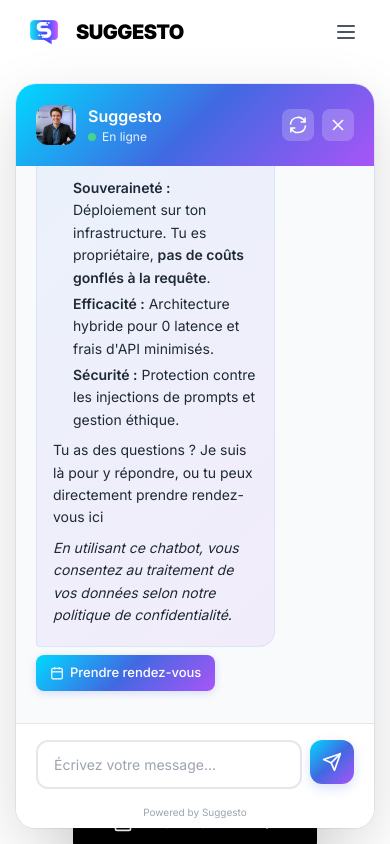
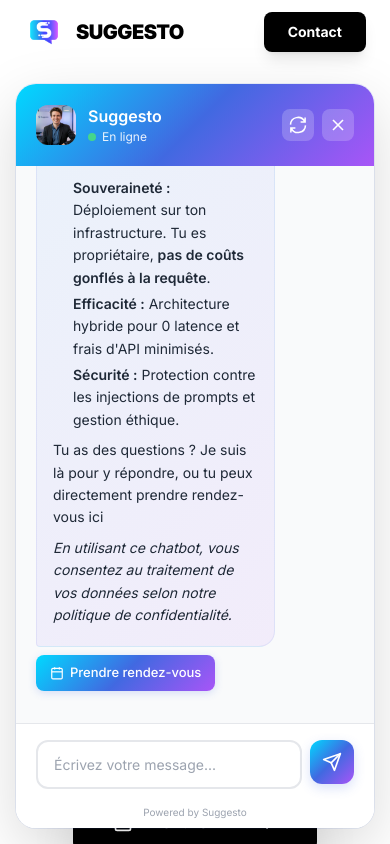
Before and after one commit to prosuggesto/suggesto-landing-finale, a React (Vite) app: page / in a window 390 px wide. Shown: the top 844 px of the page. Built offline with nearby package versions, Linux system fonts and the light colour scheme.

Commit message:
fix: afficher le bouton Contact directement sur mobile au lieu du menu hamburger

```diff
--- a/src/components/Navbar.jsx
+++ b/src/components/Navbar.jsx
@@ -42,8 +42,8 @@
                         </span>
                     </Link>
 
-                    {/* Desktop Menu */}
-                    <div className="hidden md:flex items-center gap-8">
+                    {/* Contact Button - Visible on all screens */}
+                    <div className="flex items-center gap-8">
                         <button
                             onClick={handleContactClick}
                             className="px-6 py-2.5 bg-black text-white rounded-lg font-bold text-sm hover:bg-gray-800 transition-all shadow-lg"
@@ -51,13 +51,6 @@
                             Contact
                         </button>
                     </div>
-
-                    {/* Mobile Menu Button */}
-                    <button className="md:hidden p-2 text-gray-600 hover:text-black">
-                        <svg className="w-6 h-6" fill="none" stroke="currentColor" viewBox="0 0 24 24">
-                            <path strokeLinecap="round" strokeLinejoin="round" strokeWidth={2} d="M4 6h16M4 12h16M4 18h16" />
-                        </svg>
-                    </button>
                 </div>
             </div>
         </nav>
```
